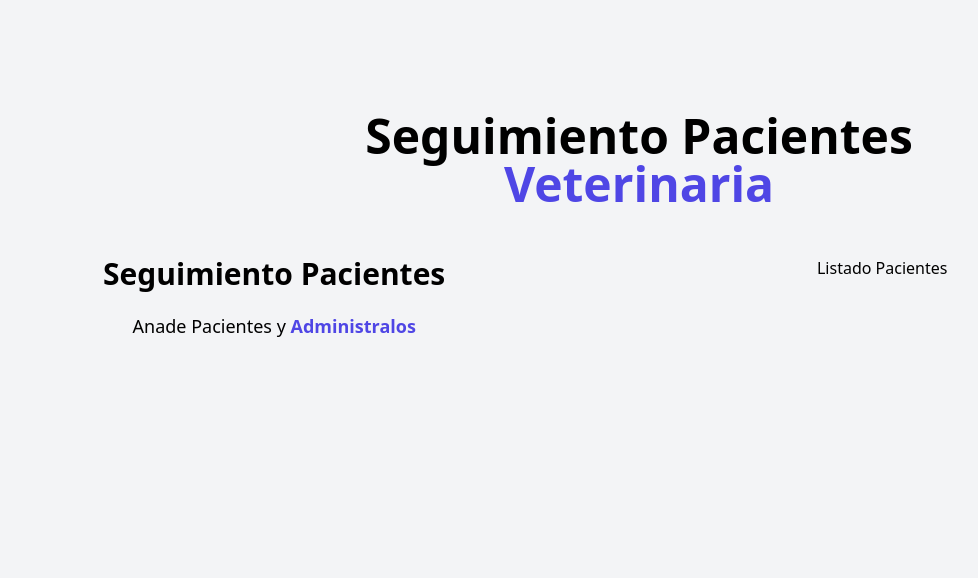
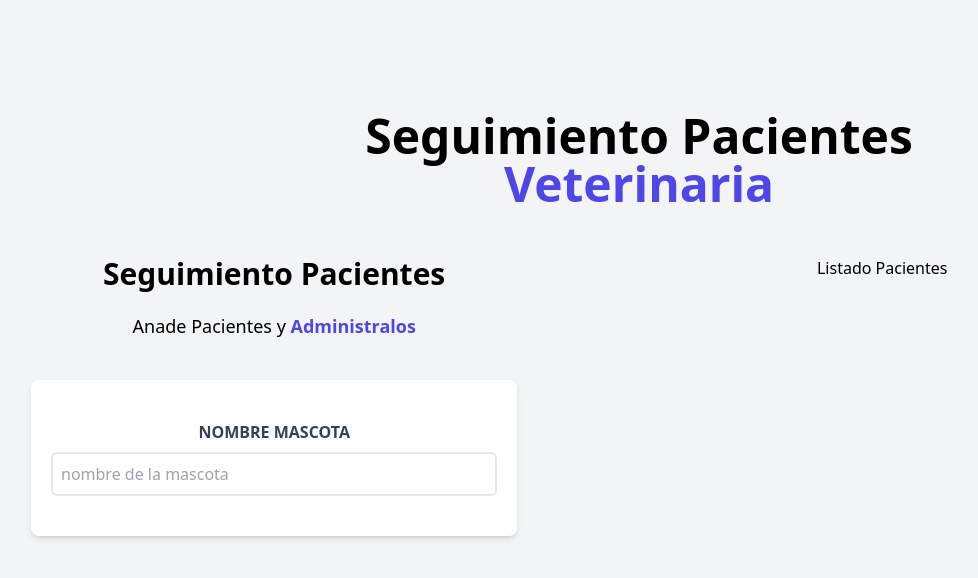
Before and after one commit to iamfister/citas-react, a React (Vite) app: page / in a window 1280 px wide. Shown: the top 578 px of the page, without its empty margins (1-979 px from the left). Built offline with nearby package versions, Linux system fonts and the light colour scheme.

Commit message:
agregando primer input

```diff
--- a/src/components/Formulario.jsx
+++ b/src/components/Formulario.jsx
@@ -5,10 +5,26 @@
     <div className='md:w-1/2 lg:w-2/5'>
       <h2 className='font-black text-3xl text-center'>Seguimiento Pacientes</h2>
 
-      <p className='text-lg mt-5 text-center'>
+      <p className='text-lg mt-5 text-center mb-10'>
         Anade Pacientes y {''}
         <span className='text-indigo-600 font-bold text-lg'>Administralos</span>
       </p>
+
+      <form className='bg-white shadow-md rounded-lg py-10 px-5'>
+        <div>
+          <label
+            htmlFor='nombreMascota'
+            className='block text-gray-700 uppercase font-bold'>
+            Nombre Mascota
+          </label>
+          <input
+            id='nombreMascota'
+            type="text"
+            placeholder='nombre de la mascota'
+            className='border-2 w-full p-2 mt-2 placeholder-gray-400 rounded-md'
+          />
+        </div>
+      </form>
     </div>
   )
 }
```
